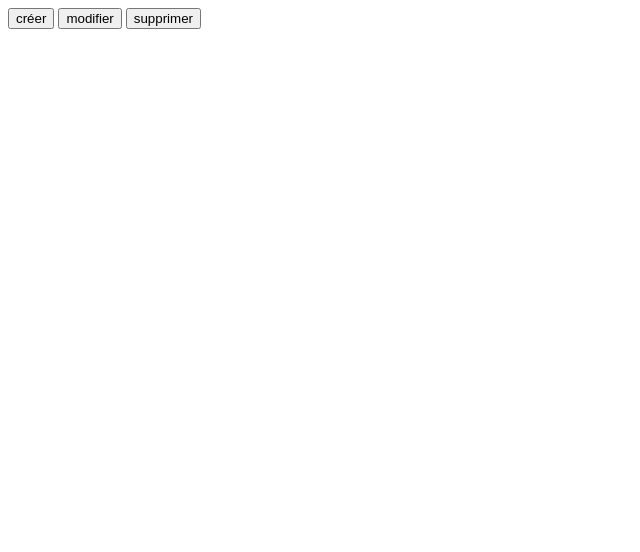
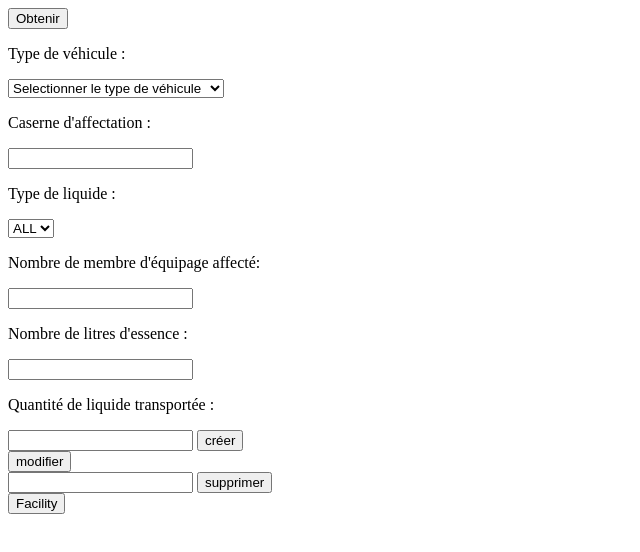
Before and after one commit to bubuoreo/Cpe-fighter, a plain HTML site: page Front-end/Lot2/HTML/vehicules.html in a window 1280 px wide. Shown: the whole page, without its empty margins (0-640 px from the left). Drawn offline with Linux system fonts and the light colour scheme.

Commit message:
requêtes véhicules

```diff
--- a/Front-end/Lot2/HTML/vehicules.html
+++ b/Front-end/Lot2/HTML/vehicules.html
@@ -12,13 +12,55 @@
 
     </header>
     <div>
-        <button id="buttonCreate" onclick="CreateVehicule()">créer</button>
-        <button id="buttonModify">modifier</button>
-        <button id="buttonDelete">supprimer</button>
+        <button id="buttonGet" onclick="getVehicule()">Obtenir</button>
     </div>
     <div>
-        <p id="variable"></p>
+        <!-- Création d'un véhicule -->
+        <form action="">
+            <p>Type de véhicule :</p>
+            <select name="typeVehicle" size="max" id="typeVehicle">
+                <option value="None" selected>Selectionner le type de véhicule</option>
+                <option value="CAR">CAR</option>
+                <option value="FIRE_ENGINE">FIRE_ENGINE</option>
+                <option value="PUMPER_TRUCK">PUMPER_TRUCK</option>
+                <option value="WATER_TENDER">CWATER_TENDERAR</option>
+                <option value="TURNTABLE_LADDER_TRUCK">TURNTABLE_LADDER_TRUCK</option>
+                <option value="TRUCK">TRUCK</option>
+            </select>
+            <p>Caserne d'affectation :</p>
+            <input type="number" name="idFacility" id="idFacility">
+            <!-- possible de récupérer les coordonnées de la caserne renseignée en automatique -->
+            <!-- <p>Lattitude :</p>
+            <input type="text" name="lattitude" id="lattitude">
+            <p>Longitude :</p>
+            <input type="text" name="longitude" id="longitude"> -->
+            <p>Type de liquide :</p>
+            <select name="liquidType" id="liquidType">
+                <option value="ALL">ALL</option>
+            </select>
+            <p>Nombre de membre d'équipage affecté:</p>
+            <input type="number" name="nbCrewMember" id="nbCrewMember">
+            <p>Nombre de litres d'essence :</p>
+            <input type="number" name="fuel" id="fuel">
+            <p>Quantité de liquide transportée :</p>
+            <input type="number" name="liquidQuantity" id="liquidQuantity">
+
+            <button id="buttonCreate" type="button" onclick="createVehicule()">créer</button>
+        </form>
     </div>
+    <div>
+        <!-- formulaire de modification des attibuts d'un vehicule -->
+        <button id="buttonModify" onclick="modifyVehicule()">modifier</button>
+    </div>
+    <div>
+        <!-- Formulaire pour supprimer un véhicule -->
+        <form name="vehicle_form">
+            <input type="number" id="idDeleteVehicle">
+            <button id="buttonDelete" type="button" onclick="deleteVehicule()">supprimer</button>
+        </form>
+    </div>
+    <button type="button" onclick="getFacility(87)">Facility</button>
+
 
     <script src="../JS/vehicule.js"></script>
 
--- a/Front-end/Lot2/JS/vehicule.js
+++ b/Front-end/Lot2/JS/vehicule.js
@@ -1,14 +1,92 @@
 // document.getElementById("button")
-var variable = hello;
+// document.getElementById("variable").textContent="oui"
+var variable = "hello";
 
-function CreateVehicule() {
-    document.getElementById("buttonCreate").textContent="oui"
-}
+async function createVehicule() {
+    // appel de la création d'un véhicule
+    var typeVehicle = document.getElementById("typeVehicle").value;
+    var idFacility = document.getElementById("idFacility").value;
+    // var lattitude = document.getElementById("lattitude").value;
+    // var longitude = document.getElementById("longitude").value;
+    var liquidType = document.getElementById("liquidType").value;
+    var nbCrewMember = document.getElementById("nbCrewMember").value;
+    var fuel = document.getElementById("fuel").value;
+    var liquidQuantity = document.getElementById("liquidQuantity").value;
 
-function ModifyVehicule() {
+    var facility = await getFacility(idFacility);
+    console.log(facility.);
+
+    var myHeaders = new Headers();
+    myHeaders.append("Content-Type", "application/json");
+
+    var raw = JSON.stringify({
+        "facilityRefID": idFacility,
+        "lat": 0,
+        "lon": 0,
+        "type": typeVehicle,
+        "liquidType": liquidType,
+        "crewMember": nbCrewMember,
+        "fuel": fuel,
+        "liquidQuantity": liquidQuantity
+    });
+
+    var requestOptions = {
+    method: 'POST',
+    headers: myHeaders,
+    body: raw,
+    redirect: 'follow'
+    };
+
+    fetch("http://vps.cpe-sn.fr:8081/vehicle/c230e0e0-8de9-4c39-8dec-e246dc0c6334", requestOptions)
+    .then(response => response.text())
+    .then(result => console.log(result))
+    .catch(error => console.log('error', error));
+    console.log("création d'un véhicule");
 
 }
 
-function DeleteVehicule() {
+function getVehicule() {
+    var requestOptions = {
+        method: 'GET',
+        redirect: 'follow'
+    };
+
+    fetch("http://vps.cpe-sn.fr:8081/vehicle/", requestOptions)
+    .then(response => response.text())
+    .then(function(response){
+        console.log(response);
+    })
+}
+
+function modifyVehicule() {
 
 }
+
+function deleteVehicule() {
+    var id = document.getElementById("idDeleteVehicle").value;
+
+    var myHeaders = new Headers();
+    myHeaders.append("Content-Type", "application/json");
+
+    var requestOptions = {
+    method: 'DELETE',
+    headers: myHeaders,
+    redirect: 'follow'
+    };
+
+    fetch("http://vps.cpe-sn.fr:8081/vehicle/c230e0e0-8de9-4c39-8dec-e246dc0c6334/"+id, requestOptions)
+    .then(response => response.text())
+    .then(result => console.log(result))
+    .catch(error => console.log('error', error));
+    console.log("supression d'un véhicule");
+}
+
+async function getFacility(id) {
+    var facilityInfo;
+    await fetch("http://vps.cpe-sn.fr:8081/facility/"+id)
+    .then(response => response.text())
+    .then(function(response) {
+        facilityInfo = response;
+    });
+    return facilityInfo;
+}
```
